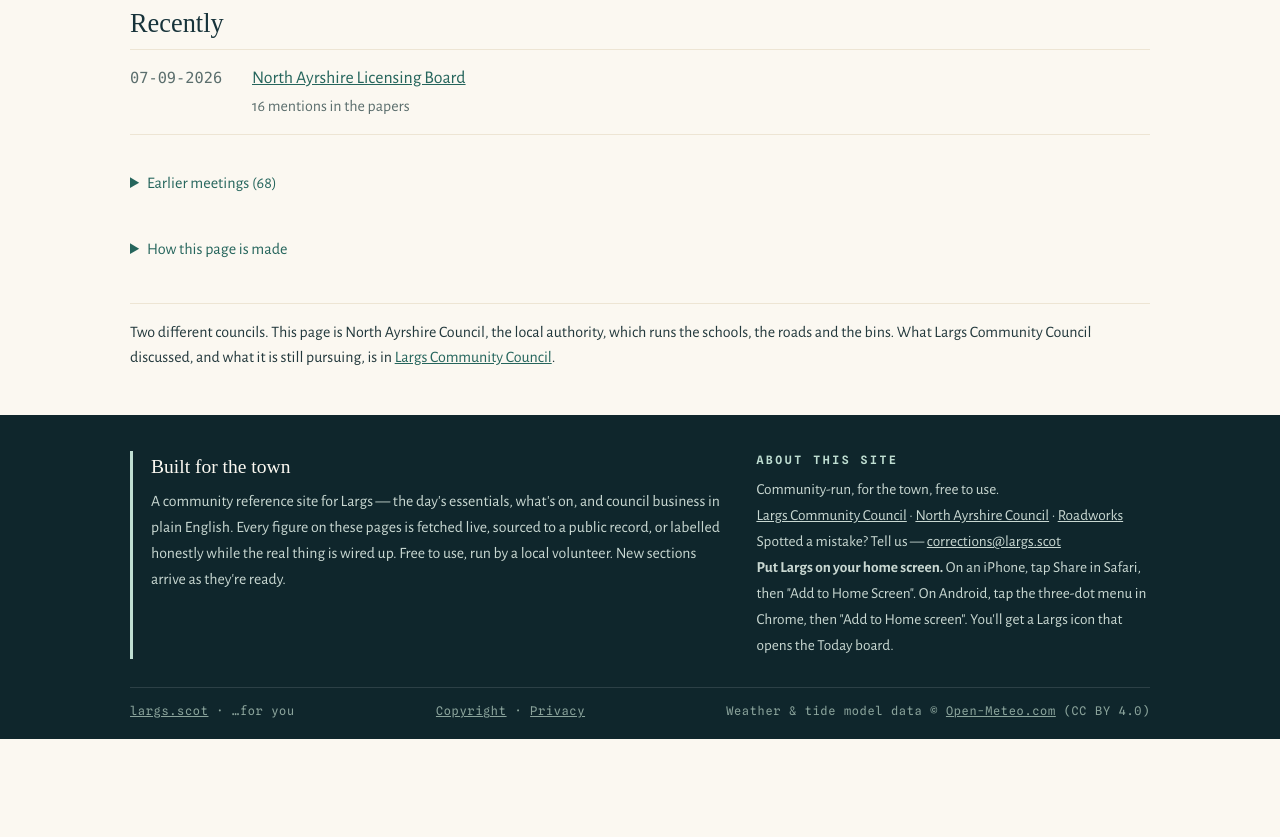
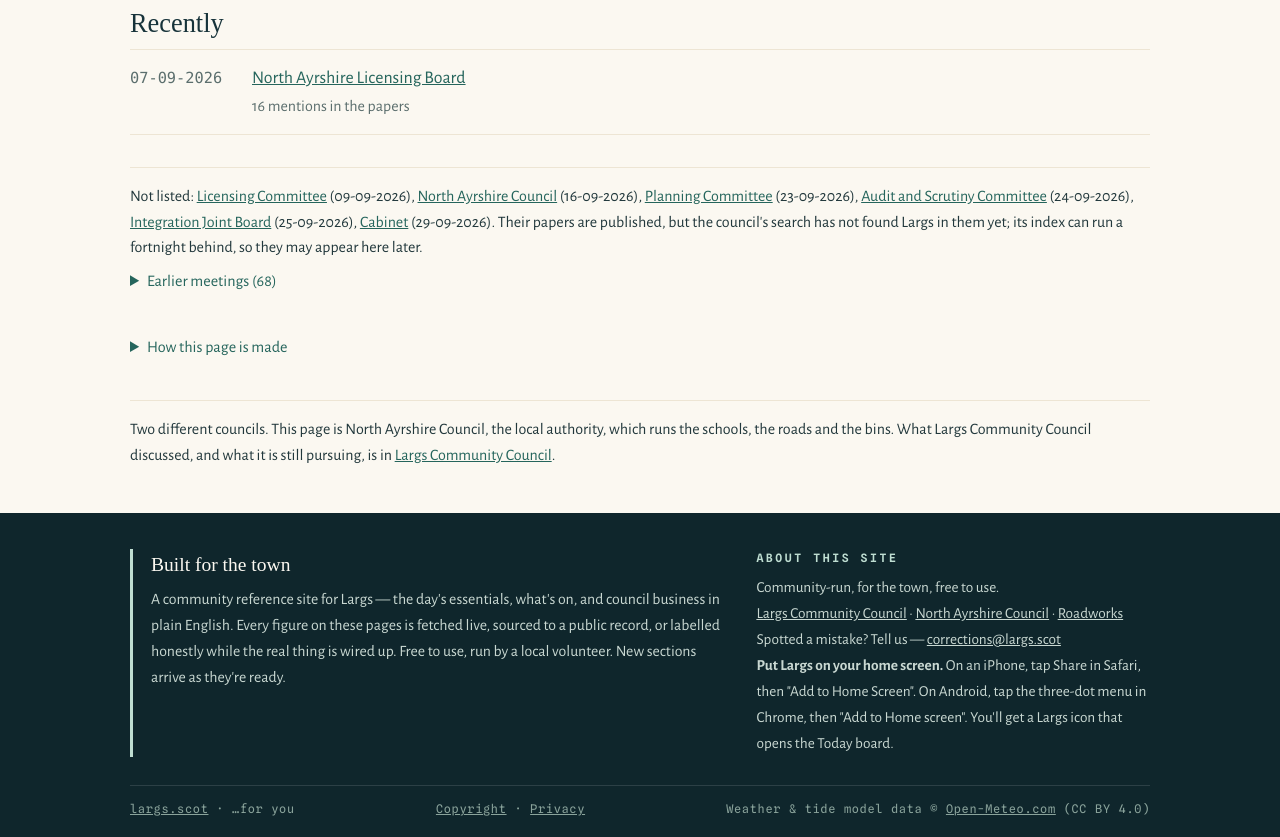
Before and after one commit to 5f7w76c6y6-source/largs-org, an Eleventy site: page src/on-the-agenda.njk in a window 1280 px wide. Shown: the part 831-1668 px from the top of the page. Before the commit the page ends 1570 px from the top, so only its background shows below. Built offline with nearby package versions, Linux system fonts and the light colour scheme; Eleventy itself is replaced by a stand-in of ours; files that its build step writes are made by us from their sources; a web font is replaced by a local one.

Commit message:
Agenda: name the recent meetings the council's search has not reached

```diff
--- a/src/_data/agenda.cjs
+++ b/src/_data/agenda.cjs
@@ -172,6 +172,15 @@ module.exports = function () {
 
   const recent = all.filter((r) => r.date < todayIso && r.date >= recentFloor
                                    && r.state === 'mentioned');
+  // Past meetings whose papers are out, later than anything the council's
+  // search has found Largs in. Their absence from "Recently" would read as
+  // "no mention"; more likely the index has not reached them (see papersOut).
+  const newestFound = all.filter((r) => r.state === 'mentioned')
+    .map((r) => r.date).sort().pop() || null;
+  const notYetSearched = all
+    .filter((r) => r.date < todayIso && r.date >= recentFloor && r.state === 'nothing'
+                   && newestFound && r.date > newestFound)
+    .sort((a, b) => (a.date < b.date ? -1 : 1));
   const earlier = all.filter((r) => r.date < recentFloor && r.state === 'mentioned');
 
   // When the council's website was last read. Each collector stamps its own
@@ -216,6 +225,7 @@ module.exports = function () {
     scheduled,
     scheduledByMonth,
     recent,
+    notYetSearched,
     earlier,
   };
 };
--- a/src/on-the-agenda.njk
+++ b/src/on-the-agenda.njk
@@ -85,9 +85,7 @@ more meetings are in the council's diary{% if agenda.scheduledTo %}, up to
 {{ agenda.scheduledTo }}{% endif %} →</a><br>
 <span class="agenda-sub">{% if agenda.counts.papersOut %}{{ agenda.counts.papersOut }}
 of them {% if agenda.counts.papersOut == 1 %}has{% else %}have{% endif %} papers out
-with no mention of Largs found so far; the rest are not published yet. The
-council's search index can run a fortnight behind publication, so a mention
-can still turn up.{% else %}Their papers are not published yet, so there is
+with no mention of Largs found so far; the rest are not published yet.{% else %}Their papers are not published yet, so there is
 no way to know yet whether Largs is in them.{% endif %}</span></p>
 {% endif %}
 
@@ -108,6 +106,11 @@ no way to know yet whether Largs is in them.{% endif %}</span></p>
   </ul>
 {% else %}
   <p class="agenda-none">Nothing in the last {{ agenda.recentDays }} days.</p>
+{% endif %}
+{% if agenda.notYetSearched | length %}
+<p class="agenda-note">Not listed: {% for m in agenda.notYetSearched %}{% if m.url %}<a href="{{ m.url }}">{{ m.committee }}</a>{% else %}{{ m.committee }}{% endif %} ({{ m.display }}){% if not loop.last %}, {% endif %}{% endfor %}.
+Their papers are published, but the council's search has not found Largs in
+them yet; its index can run a fortnight behind, so they may appear here later.</p>
 {% endif %}
 
 {% if agenda.earlier | length %}
```
